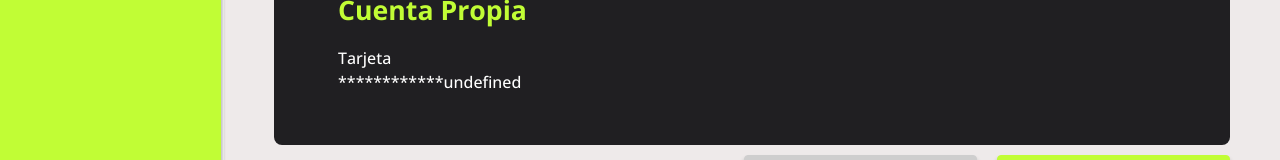
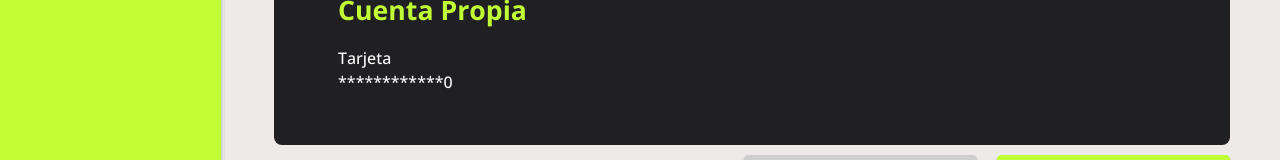
Before and after one commit to BenjaminMirra/proyectoDMH, a Next.js app in the folder equipo-12/: page /listar-servicios/pago/pago-realizado in a window 1280 px wide. Shown: the part 434-594 px from the top of the page. Built offline with nearby package versions, Linux system fonts and the light colour scheme; no server answers.

Commit message:
[FIX]undif numeros de card

```diff
--- a/equipo-12/components/ChargeInfo/SuccessChargeBox.tsx
+++ b/equipo-12/components/ChargeInfo/SuccessChargeBox.tsx
@@ -181,7 +181,7 @@ const CheckInfoBox = ({ money, info, handleChargeMoney }: any) => {
           {router.pathname === "/listar-servicios/pago/pago-realizado" ? (
             <Typography sx={{ color: "white" }} variant="subtitle2">
               {typeCard !== "Desde cuenta terminada en "
-                ? `${typeCard} ************${card?.number_id
+                ? `${typeCard} ************${info?.number_id
                   .toString()
                   .slice(-4)}`
                 : `${typeCard} ${info?.cvu.slice(-4)}`}
--- a/equipo-12/pages/listar-servicios/pago/pago-realizado/index.tsx
+++ b/equipo-12/pages/listar-servicios/pago/pago-realizado/index.tsx
@@ -33,7 +33,8 @@ const PaymentMade: NextPageWithLayout<any> = () => {
   useEffect(() => {
     const token = localStorage.getItem("token");
     const accountId = localStorage.getItem("accountId");
-    const cardId = localStorage.getItem("cardId");
+
+    const cardId =  localStorage.getItem("cardId") && localStorage.getItem("cardId");
 
 
 
@@ -54,8 +55,11 @@ const PaymentMade: NextPageWithLayout<any> = () => {
       }
       setIsLoad(false);
     };
-    if (isLoad) {
-      fetchData();
+    if (cardId)
+    {
+      if (isLoad) {
+        fetchData();
+      }
     }
   });
 
@@ -192,7 +196,7 @@ const PaymentMade: NextPageWithLayout<any> = () => {
         ) : (
           <>
             <AlertChargeBox />
-            <SuccessChargeBox info={userAccount} money={moneyToCharge} handleChargeMoney={handleChargeMoney} />
+            <SuccessChargeBox info={cardInfo} money={moneyToCharge} handleChargeMoney={handleChargeMoney} />
           </>
         )}
 
```
